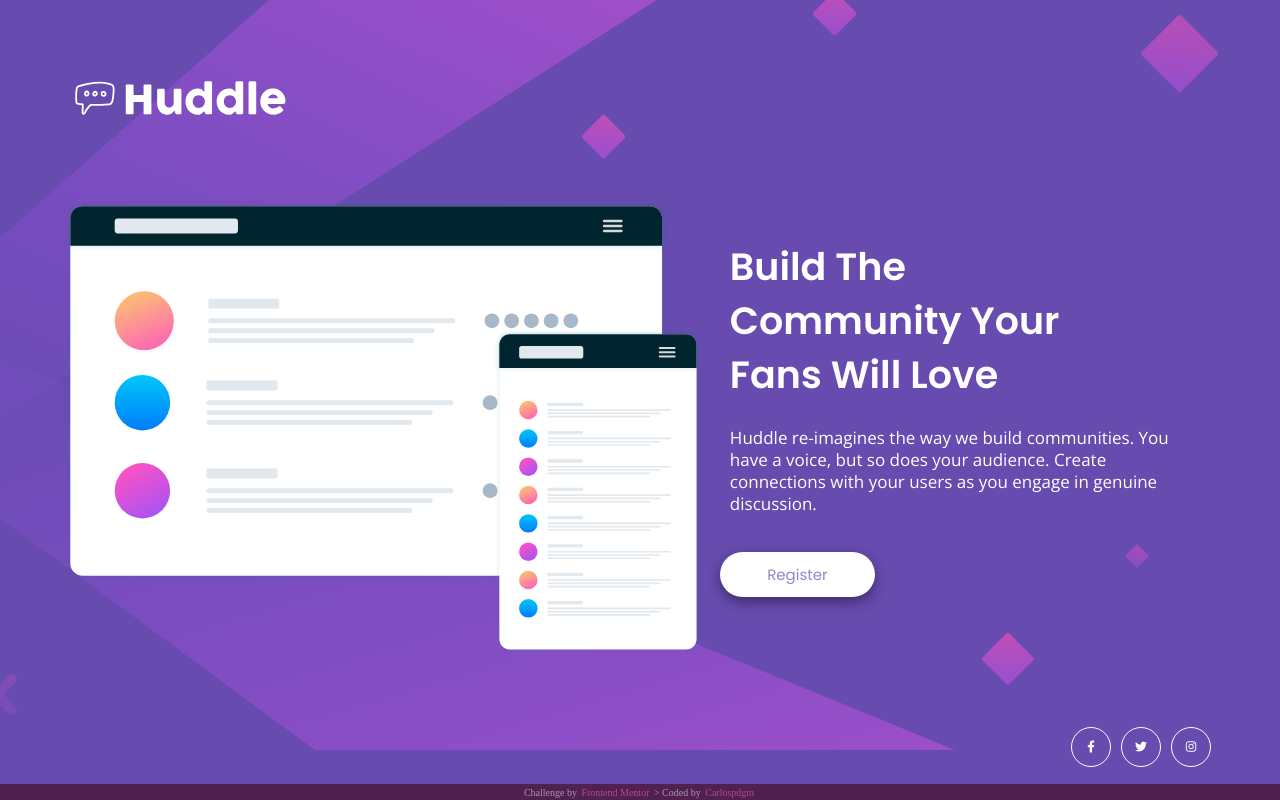
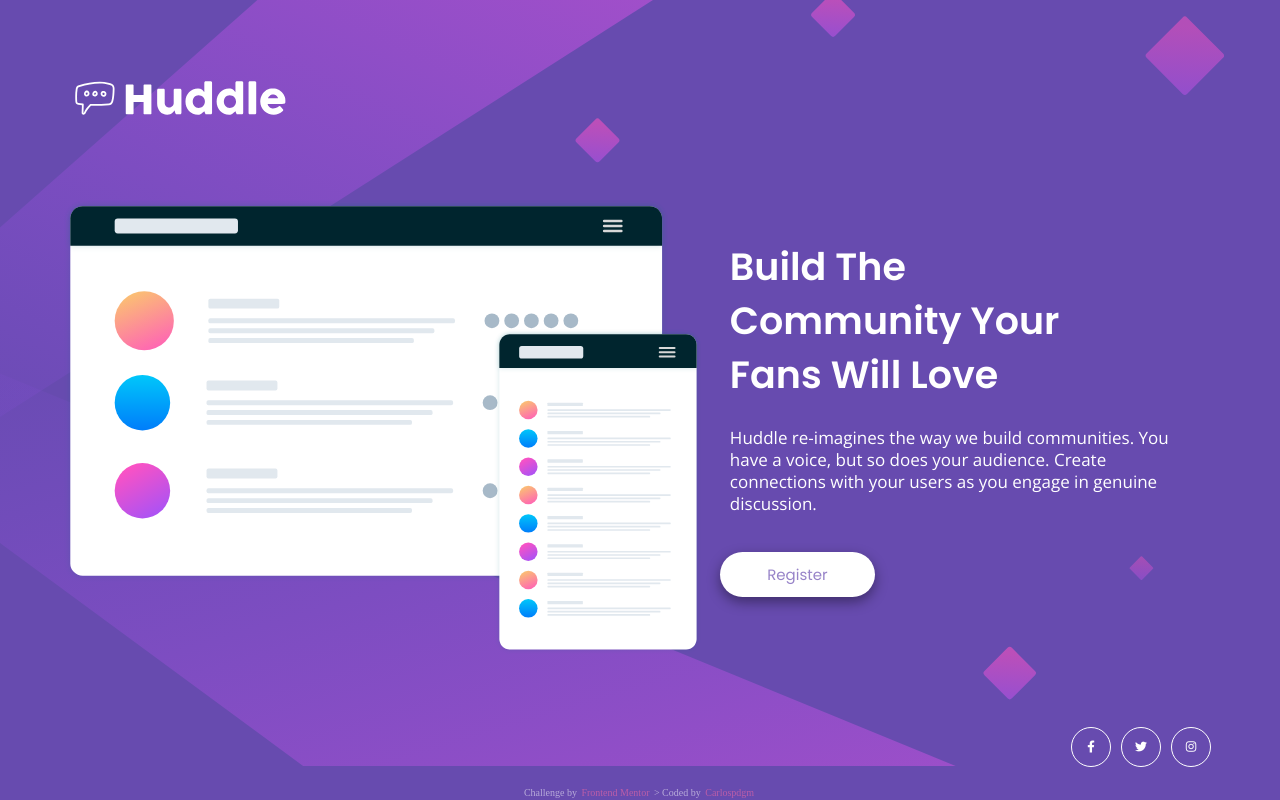
Before and after one commit to carlospdgm/Huddle-landing-page, a plain HTML site: page index.html in a window 1280 px wide. Drawn offline with nearby package versions, Linux system fonts and the light colour scheme.

Commit message:
Add files via upload

```diff
--- a/style.css
+++ b/style.css
@@ -137,10 +137,10 @@ button:active {
 @media (min-width: 1130px) {
 
     body {
-        min-height: 100vh;
+
         background: url(./images/bg-desktop.svg);
-        background-position: -100px -50px;
-        background-size: cover;
+        background-position: -120px -50px;
+        background-size: 105%;
         background-repeat: no-repeat;
         background-color: var(--Violet);
     }
@@ -218,11 +218,10 @@ button:active {
     }
 
     .attribution {
-        background-color: hsl(300, 43%, 22%);
+        background-color: var(--Violet);
         color:hsla(0, 0%, 100%, 0.529);
+        font-size: 10px;
         position: fixed;
-        font-size: 10px;
-
     }
 
 
```
